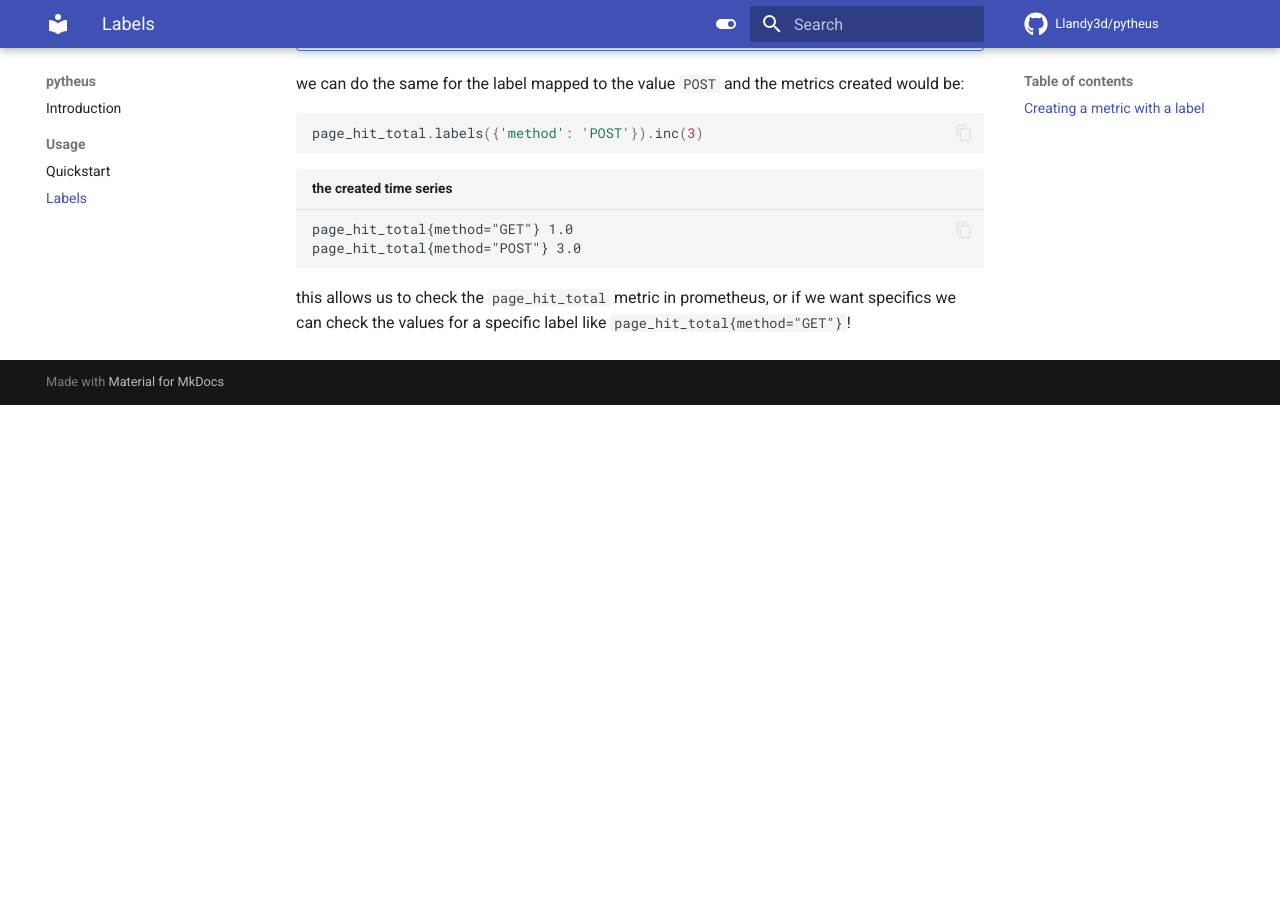
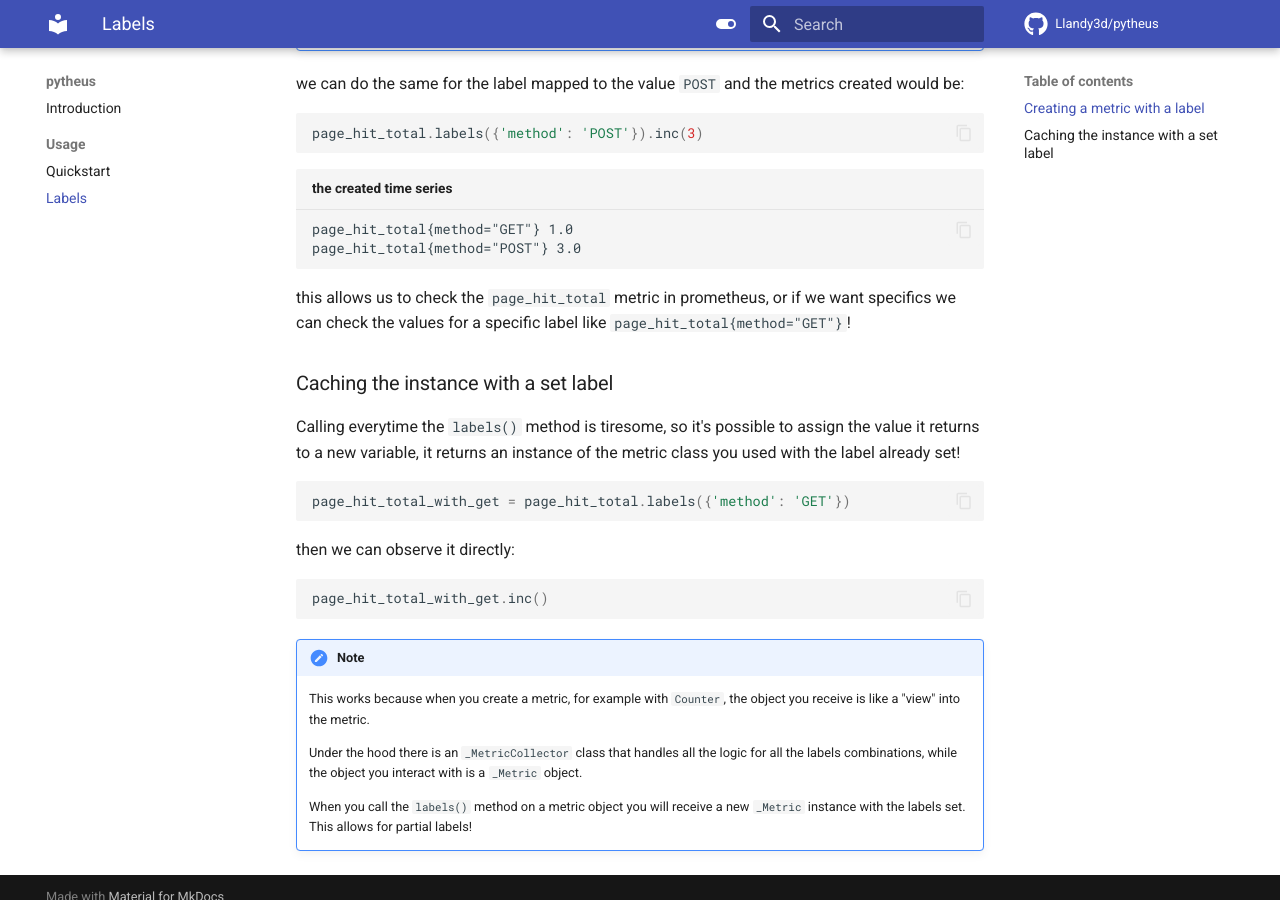
Before and after one commit to Llandy3d/pytheus, an MkDocs documentation site: the page built from docs/labels.md, in a window 1280 px wide and 900 px high, scrolled down 1359 px. Built offline with MkDocs 1.6.1 and Material for MkDocs 9.7.7, drawn with Linux system fonts in a browser that asks for light colours; comment, search, counter and statistics services are not loaded; before the commit the page ends 1764 px from its top, so only the background shows below that.

Commit message:
labels: caching the instance

````diff
--- a/docs/labels.md
+++ b/docs/labels.md
@@ -64,3 +64,25 @@ page_hit_total{method="POST"} 3.0
 ```
 
 this allows us to check the `page_hit_total` metric in prometheus, or if we want specifics we can check the values for a specific label like `page_hit_total{method="GET"}`!
+
+### Caching the instance with a set label
+
+Calling everytime the `labels()` method is tiresome, so it's possible to assign the value it returns to a new variable, it returns an instance of the metric class you used with the label already set!
+
+```python
+page_hit_total_with_get = page_hit_total.labels({'method': 'GET'})
+```
+
+then we can observe it directly:
+
+```python
+page_hit_total_with_get.inc()
+```
+
+!!! note
+
+    This works because when you create a metric, for example with `Counter`, the object you receive is like a "view" into the metric.
+
+    Under the hood there is an `_MetricCollector` class that handles all the logic for all the labels combinations, while the object you interact with is a `_Metric` object.
+
+    When you call the `labels()` method on a metric object you will receive a new `_Metric` instance with the labels set. This allows for partial labels!
````
